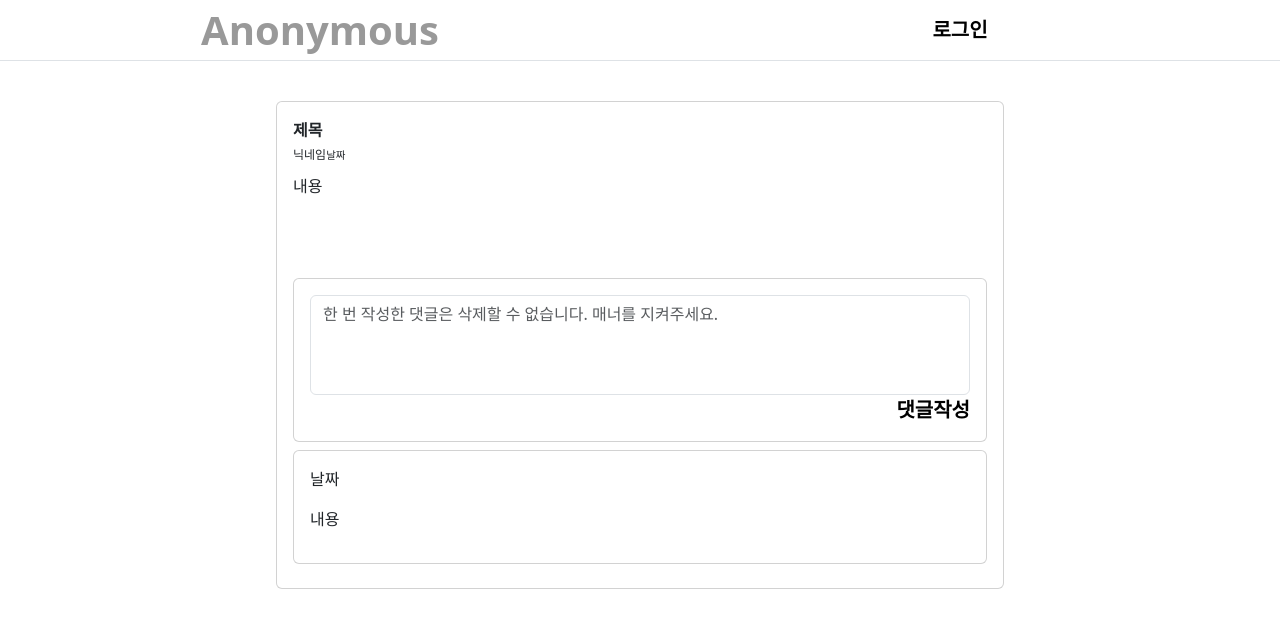
After one commit to mengo0ong/KimHwayeong, a Django app: template Anonymous/templates/page/post_detail.html in a window 1280 px wide. The commit adds this page. Shown: the top 628 px of the page. Run offline with Django 3.2, Linux system fonts and the light colour scheme; the template is opened without the code that fills it, so the values that code supplies are empty.

Commit message:
"베어유 23일차 [프론트엔드] 게시판 상세페이지

```diff
--- a/Anonymous/anonymous/urls.py
+++ b/Anonymous/anonymous/urls.py
@@ -15,7 +15,7 @@ Including another URLconf
 """
 from django.contrib import admin
 from django.urls import path
-from board.views import board, post_write
+from board.views import board, post_write, post_detail
 from user.views import signin, signup, sign_out
 
 urlpatterns = [
@@ -23,5 +23,6 @@ urlpatterns = [
     path("user/signin", signin, name="signin"),
     path("user/signup", signup, name="signup"),
     path("user/signout", sign_out, name="signout"),
-    path("post/write", post_write, name="post_write")
+    path("post/write", post_write, name="post_write"),
+    path("post/<int:post_id>", post_detail, name="post_detail")
 ]
--- a/Anonymous/templates/page/index.html
+++ b/Anonymous/templates/page/index.html
@@ -19,6 +19,7 @@
     {% for post in post_set %}
     <div class="col-6 p-2">
         <div class="card">
+            <a class="text-decoration-none" style="color: black;" href="{% url 'post_detail' post.id %}">
                 <div class="card-body">
                     <h5>{{ post.title }}</h5>
                     <p>{{ post.content }}</p>
@@ -28,6 +29,7 @@
                     </p>
                     <p>{{ post.comment_set.all.count }}</p>
                 </div>
+            </a>
         </div>
     </div>
     {% endfor %}
--- /dev/null
+++ b/Anonymous/templates/page/post_detail.html
@@ -0,0 +1,48 @@
+{% extends 'common/base.html' %}
+
+{% block content%}
+<!-- 게시글 -->
+<div class="card">
+    <div class="card-body">
+        <div class="row">
+            <div class="col">
+                <p class="card-title" style="font-weight: bold;">제목</p>
+                <p class="card-subtitle" style="font-size: 12px;">닉네임<small>날짜</small></p>
+                <p class="card-text" style="margin-top: 10px;">내용</p>
+                <img src="">
+            </div>
+        </div>
+
+        <!--댓글 작성-->
+        <div class="row text-end" style="margin-top: 40px;">
+            <div class="col">
+                <div class="card">
+                    <div class="card-body">
+                        <form method="post">
+                            <textarea class="form-control"
+                            placeholder="한 번 작성한 댓글은 삭제할 수 없습니다. 매너를 지켜주세요."
+                            style="resize: none; height: 100px;"></textarea>
+                            <a class="text-decoration-none fs-5 my-2"
+                            id="write_btn"
+                            style="font-weight: bold; color: black;">댓글작성</a>
+                        </form>
+                    </div>
+                </div>
+            </div>
+        </div>
+
+        <!-- 댓글 -->
+        <div class="row my-2">
+            <div class="col">
+                <div class="card">
+                    <div class="card-body">
+                        <p>날짜</p>
+                        <p>내용</p>
+                    </div>
+                </div>
+            </div>
+        </div>
+
+    </div>
+</div>
+{% endblock %}
```
Also changed, not shown: Anonymous/board/views.py (+9 -0 lines). Lines whose indentation alone changed are shown as unchanged.
